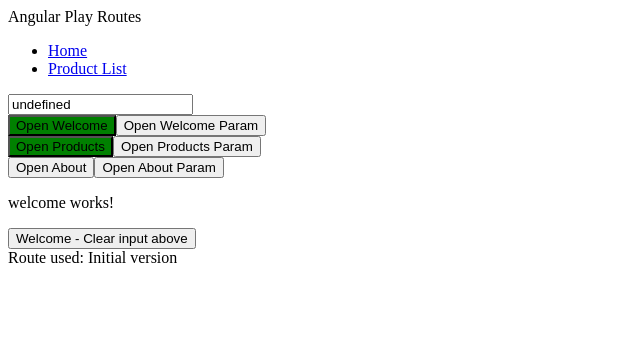
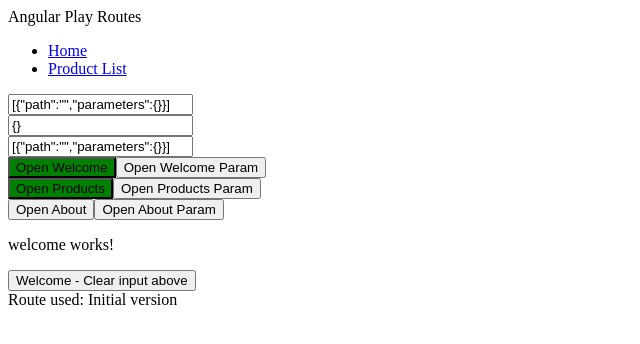
Before and after one commit to sam-klok/AngularPlayRoutes, an Angular app: page /welcome in a window 1280 px wide. Shown: the top 344 px of the page, without its empty margins (0-640 px from the left). Built offline with nearby package versions, Linux system fonts and the light colour scheme.

Commit message:
trying to get ulr and params

```diff
--- a/src/app/app.component.html
+++ b/src/app/app.component.html
@@ -4,6 +4,10 @@
     <li><a class='nav-link' routerLink='/welcome'>Home</a></li>
     <li><a class='nav-link' routerLink='/products'>Product List</a></li>
   </ul>
+  <input #name type="text" [value]="(url$ | async)" placeholder="url"/>
+  <br/>
+  <input #name type="text" [value]="(param$ | async)" placeholder="parameter"/>
+  <br/>
   <input #name type="text" [value]="(name$ | async)" placeholder="name"/>
   <br/>
   <button (click)="btnGoWelcome()" style="background-color: green;">Open Welcome</button>
--- a/src/app/app.component.ts
+++ b/src/app/app.component.ts
@@ -17,16 +17,36 @@ export class AppComponent {
   pageTitle$ = of('Angular Play Routes');
   //name$ = of('Just a test'); // this code works
 
+  url$ = this.activateRoute.url.pipe(
+    map(value => {
+      return JSON.stringify(value);
+    })
+  )
+
+  param$ = this.activateRoute.params.pipe(
+    map(value => {
+      return JSON.stringify(value);
+    })
+  )
+
+  name$ = this.activateRoute.url.pipe(
+    map(value => {
+      //console.log('value ='+value);
+      return JSON.stringify(value);
+    }),
+
+  );
+
   // Logic:
   // 1. if route /welcome or /products - continue
   // 2. if there are params - ignore, return nothing
   // 3. if no params, return empty string (clear input with "")
 
-  name$ = this.activateRoute.queryParams.pipe(
-    tap(params=>console.log('params='+JSON.stringify(params))),
-    map(params => params['name']),
-    filter((x) => x == undefined),
-    map(y => {''}));
+  // name$ = this.activateRoute.queryParams.pipe(
+  //   tap(params=>console.log('params='+JSON.stringify(params))),
+  //   map(params => params['name']),
+  //   filter((x) => x == undefined),
+  //   map(y => {''}));
 
 
   // name$ = this.activateRoute.url.pipe(
```
